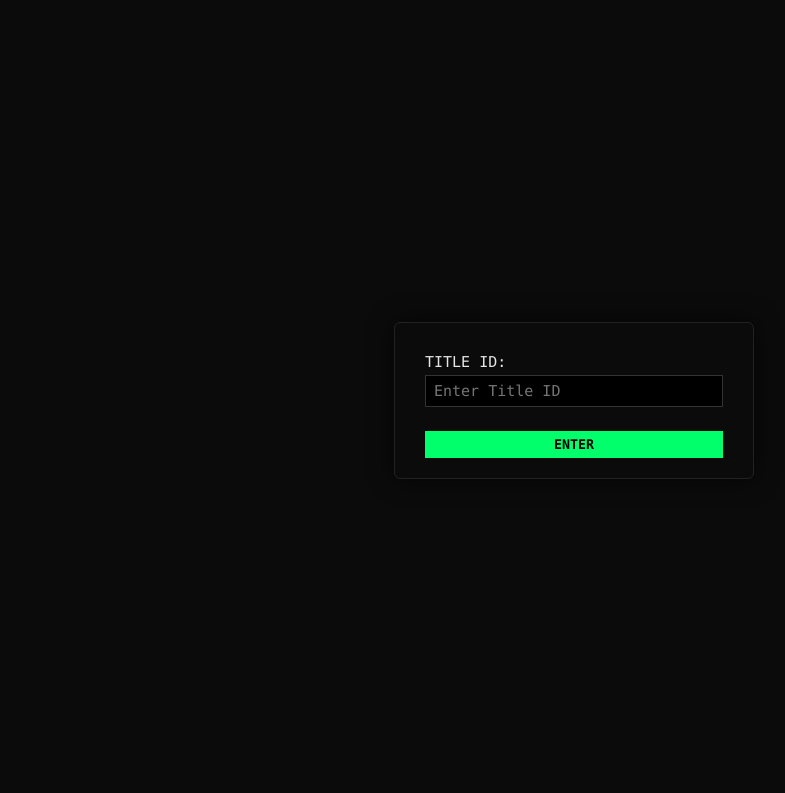
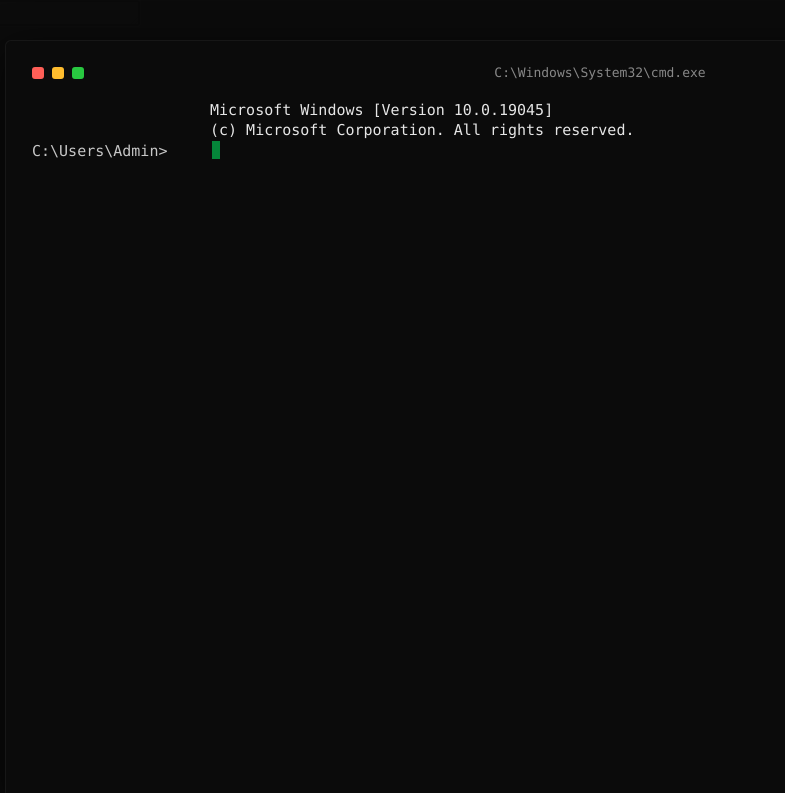
Before and after one commit to GoonerTest/moddingtool, a plain HTML site: page index.html in a window 1280 px wide. Shown: the whole page, without its empty margins (66-851 px from the left). Drawn offline with Linux system fonts and the light colour scheme.

Commit message:
Update index.html

```diff
--- a/index.html
+++ b/index.html
@@ -9,13 +9,7 @@
   --bg:#0b0b0b;--text:#e6e6e6;--accent:#00ff6a;--prompt:#c7c7c7;
 }
 html,body{height:100%;margin:0;font-family:"Consolas","Courier New",monospace;background:var(--bg);color:var(--text);}
-.center{display:flex;flex-direction:column;align-items:center;justify-content:center;height:100%;}
-.login-box{background:#0b0b0b;border:1px solid #222;border-radius:6px;padding:20px 30px;box-shadow:0 0 25px rgba(0,0,0,0.7);}
-.login-line{margin:10px 0;}label{display:block;font-size:15px;margin-bottom:4px;}
-input{width:280px;background:#000;border:1px solid #333;color:var(--text);font-family:inherit;padding:6px 8px;font-size:15px;}
-button{margin-top:14px;width:100%;background:var(--accent);color:#000;border:none;padding:6px 0;font-weight:bold;font-family:inherit;cursor:pointer;}
-.error{color:#ff4d4d;margin-top:10px;}
-.terminal{display:none;flex-direction:column;width:min(1100px,94%);height:80vh;margin:4vh auto;background:var(--bg);border-radius:6px;padding:18px;box-shadow:0 10px 40px rgba(0,0,0,0.7);border:1px solid rgba(255,255,255,0.05);}
+.terminal{display:flex;flex-direction:column;width:min(1100px,94%);height:90vh;margin:5vh auto;background:var(--bg);border-radius:6px;padding:18px;box-shadow:0 10px 40px rgba(0,0,0,0.7);border:1px solid rgba(255,255,255,0.05);}
 .term-top{display:flex;align-items:center;padding:6px 8px;margin-bottom:8px;}
 .term-dots{display:flex;gap:8px;}
 .dot{width:12px;height:12px;border-radius:3px;}
@@ -33,14 +27,6 @@ button{margin-top:14px;width:100%;background:var(--accent);color:#000;border:non
 </head>
 <body>
 
-<!-- LOGIN -->
-<div id="login" class="center">
-  <div class="login-box">
-    <div class="login-line"><label>TITLE ID:</label><input id="titleId" placeholder="Enter Title ID" /></div>
-    <button id="submit">ENTER</button>
-  </div>
-</div>
-
 <!-- TERMINAL -->
 <div id="terminal" class="terminal">
   <div class="term-top">
@@ -48,30 +34,22 @@ button{margin-top:14px;width:100%;background:var(--accent);color:#000;border:non
     <div class="term-title">C:\Windows\System32\cmd.exe</div>
   </div>
   <div id="content" class="content"></div>
-  <textarea id="hiddenInput" style="position:absolute; left:0; top:0; width:10px; height:20px; opacity:0.1;"></textarea>
+  <textarea id="hiddenInput" style="position:absolute; left:0; top:0; width:200px; height:20px; opacity:0.01;"></textarea>
 </div>
 
 <script>
-const login=document.getElementById('login');
-const terminal=document.getElementById('terminal');
 const content=document.getElementById('content');
 const hidden=document.getElementById('hiddenInput');
 const PROMPT="C:\\Users\\Admin>";
+let currentTyped=null;
 
-document.getElementById('submit').addEventListener('click',()=>{
-  login.style.display='none';
-  terminal.style.display='flex';
-  startTerminal();
-});
-
-function startTerminal(){
+// Initialize terminal
 appendLine("", "Microsoft Windows [Version 10.0.19045]");
 appendLine("", "(c) Microsoft Corporation. All rights reserved.");
 appendLine("", "");
 newInputLine();
 
-  let currentTyped=null;
-
+// Append a line to terminal
 function appendLine(promptText, outputText=""){
   const line=document.createElement('div');line.className='line';
   const p=document.createElement('div');p.className='prompt';p.textContent=promptText;
@@ -80,6 +58,7 @@ function startTerminal(){
   content.scrollTop=content.scrollHeight;
 }
 
+// Create new input line
 function newInputLine(){
   const line=document.createElement('div');line.className='line';
   const p=document.createElement('div');p.className='prompt';p.textContent=PROMPT;
@@ -92,11 +71,13 @@ function startTerminal(){
   currentTyped=typed;
   content.scrollTop=content.scrollHeight;
 
-    setTimeout(()=>{hidden.focus();},10);
+  hidden.focus();
 }
 
+// Focus textarea on click
 content.addEventListener('click',()=>hidden.focus());
 
+// Keyboard handling
 hidden.addEventListener('keydown',e=>{
   if(e.key==='Enter'){
     e.preventDefault();
@@ -114,6 +95,7 @@ function startTerminal(){
   hidden.value='';
 });
 
+// Command handling
 function runCommand(cmd){
   if(!cmd){newInputLine();return;}
   switch(cmd){
@@ -125,7 +107,6 @@ function startTerminal(){
   }
   newInputLine();
 }
-}
 </script>
 </body>
 </html>
```
Lines whose indentation alone changed are shown as unchanged.
